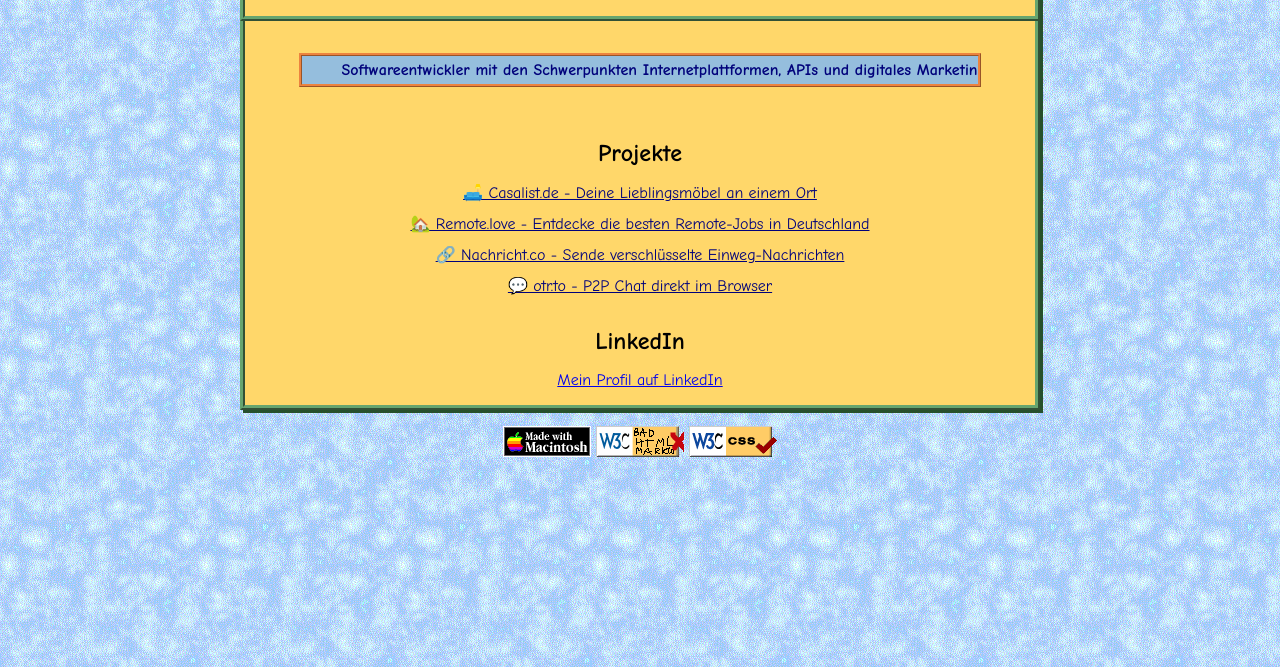
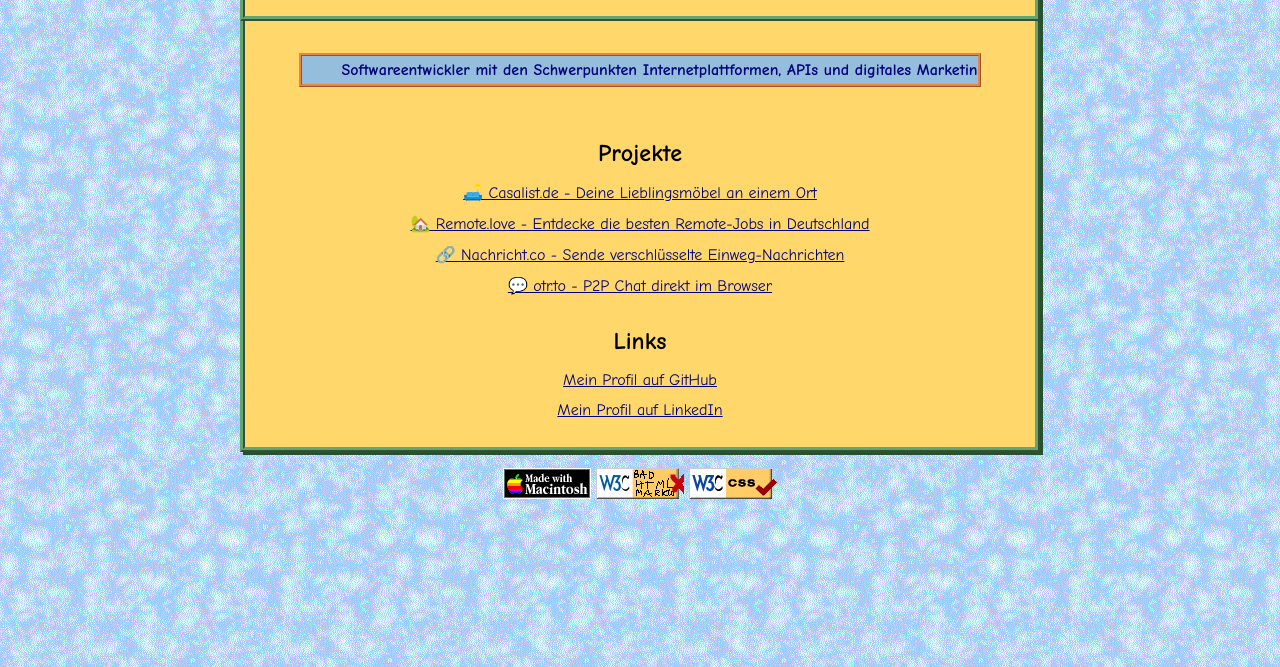
Before and after one commit to jermainee/jermaine-ernst.de, a plain HTML site: page index.html in a window 1280 px wide. Shown: the part 133-800 px from the top of the page. Drawn offline with Linux system fonts and the light colour scheme.

Commit message:
Add GitHub link

```diff
--- a/index.html
+++ b/index.html
@@ -24,8 +24,11 @@
         <a href="https://otr.to" target="_blank" rel="noopener">💬 otr.to - P2P Chat direkt im Browser</a>
     </div>
 
-    <h2>LinkedIn</h2>
-    <a href="https://www.linkedin.com/in/jermaine-jonas-ernst/" target="_blank" rel="noopener">Mein Profil auf LinkedIn</a>
+    <h2>Links</h2>
+    <div class="links">
+        <a href="https://github.com/jermainee" target="_blank" rel="noopener">Mein Profil auf GitHub</a>
+        <a href="https://www.linkedin.com/in/jermaine-jonas-ernst/" target="_blank" rel="noopener">Mein Profil auf LinkedIn</a>
+    </div>
 </div>
 
 <div class="container">
--- a/style.css
+++ b/style.css
@@ -45,14 +45,14 @@
     margin-bottom: 1rem;
 }
 
-.projects a {
+.projects a, .links a {
     display: block;
     color: #01027b;
     text-decoration: underline;
     margin-bottom: .75rem;
 }
 
-.projects a:hover {
+.projects a:hover, .links a:hover {
     color: #FF0000;
 }
 
```
